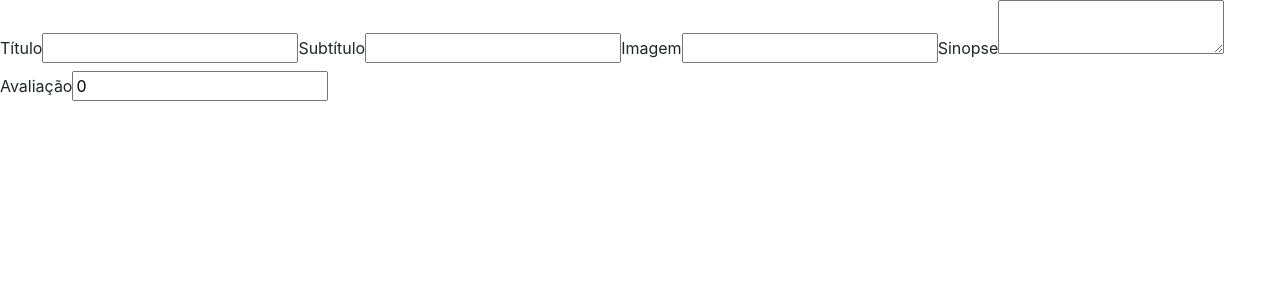
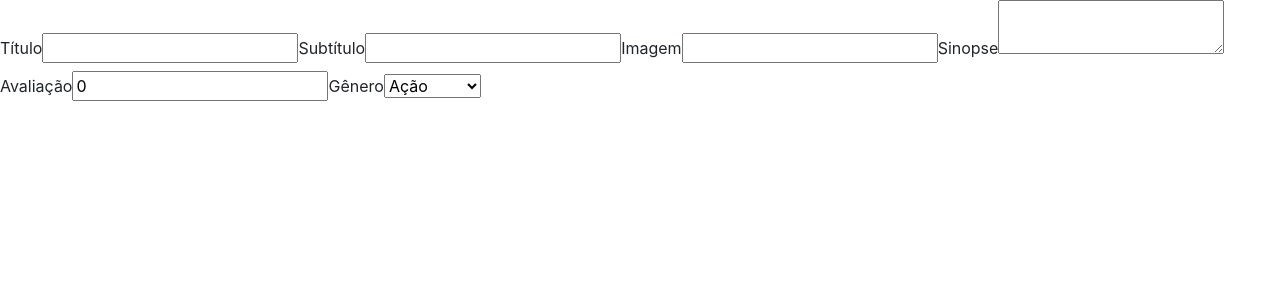
Before and after one commit to MuriloGon/projects-at-trybe, a React (Create React App) app: page / in a window 1280 px wide. Shown: the top 300 px of the page. Built offline with nearby package versions, Linux system fonts and the light colour scheme.

Commit message:
feat(req13): 🚀 render select element in <MovieCard/>
Render a select of the form in <AddMovie /> to select the genre of the new movie

```diff
--- a/src/components/AddMovie.tsx
+++ b/src/components/AddMovie.tsx
@@ -13,6 +13,7 @@ export class AddMovie extends Component<IProp, IMovie> {
       imagePath: '',
       rating: 0,
       storyline: '',
+      genre: 'action'
     }
   }
 
@@ -45,9 +46,20 @@ export class AddMovie extends Component<IProp, IMovie> {
     this.setState({ rating: value });
   }
 
+  readonly handleSelect = (
+    e: React.ChangeEvent<HTMLSelectElement>): void => {
+    const value = e.target.value;
+    this.setState({ genre: value });
+  }
+
+
   render(): JSX.Element {
-    const { title, subtitle, imagePath, storyline, rating } = this.state;
-
+    const { title, subtitle, imagePath, storyline, rating, genre } = this.state;
+    const options = [
+      { innerText: 'Ação', value: 'action' },
+      { innerText: 'Comédia', value: 'comedy' },
+      { innerText: 'Suspense', value: 'thriller' },
+    ]
     return (
       <form data-testid="add-movie-form">
         <label data-testid="title-input-label">
@@ -67,12 +79,22 @@ export class AddMovie extends Component<IProp, IMovie> {
 
         <label data-testid="storyline-input-label">
           Sinopse
-          <textarea value={storyline} data-testid="storyline-input" onChange={this.handleHistorylineInput}/>
+          <textarea value={storyline} data-testid="storyline-input" onChange={this.handleHistorylineInput} />
         </label>
 
         <label data-testid="rating-input-label">
           Avaliação
           <input type="number" value={rating} data-testid="rating-input" onChange={this.handleRatingInput} />
+        </label>
+
+        <label data-testid="genre-input-label">
+          Gênero
+          <select data-testid="genre-input" onChange={this.handleSelect} value={genre}>
+            {options.map(
+              (op, i) =>
+                <option data-testid="genre-option" key={i} value={op.value}>{op.innerText}</option>)
+            }
+          </select>
         </label>
       </form>
     );
--- a/src/components/Interfaces.ts
+++ b/src/components/Interfaces.ts
@@ -5,4 +5,5 @@ export interface IMovie {
   storyline: string;
   rating: number;
   imagePath: string;
+  genre: string
 }
```
